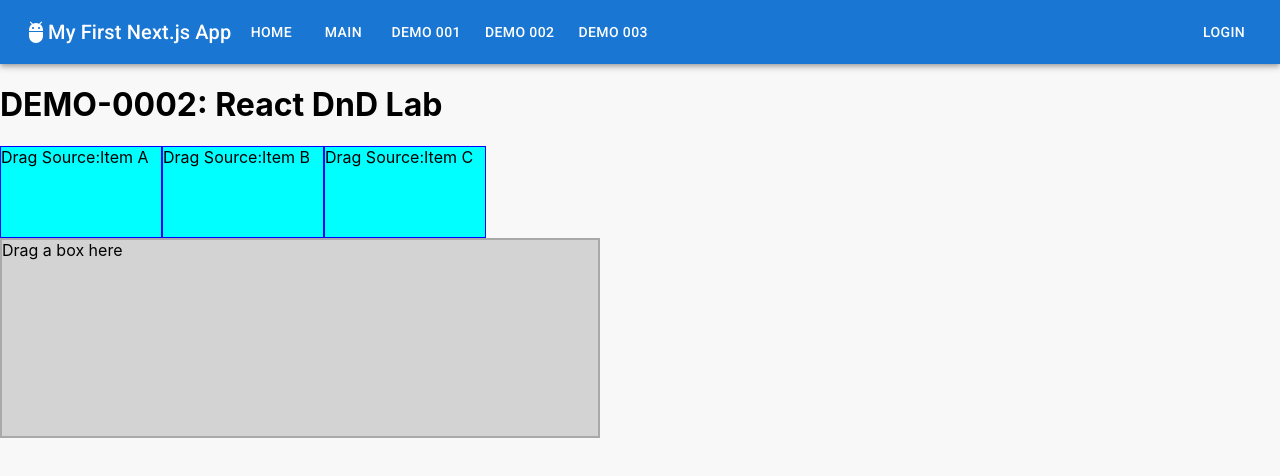
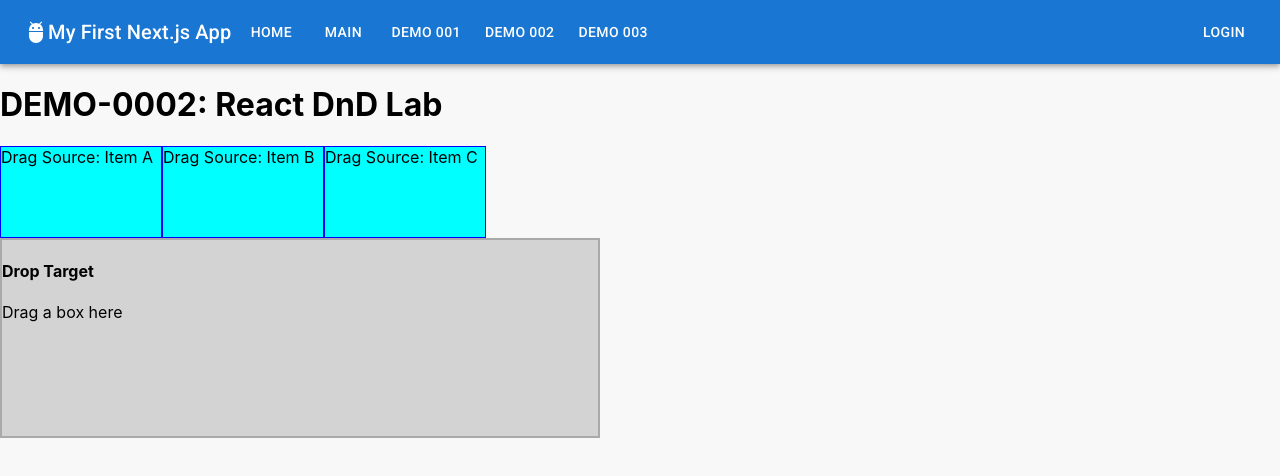
Before and after one commit to relyky/NextJsLab, a Next.js app: page /demo/dm0002 in a window 1280 px wide. Shown: the top 476 px of the page. Built offline with nearby package versions, Linux system fonts and the light colour scheme.

Commit message:
React DnD Practice

```diff
--- a/src/pages/demo/dm0002/Bucket.tsx
+++ b/src/pages/demo/dm0002/Bucket.tsx
@@ -22,18 +22,19 @@ export default (props) => {
     setItemList(itemList => [...itemList, item])
   }
 
-  console.log('Bucket',{ canDrop, isOver })
+  console.log('Bucket', { canDrop, isOver })
   return (
     <div
       className={styles.bucket}
       ref={drop}
       role={'Dustbin'}
-      style={{ backgroundColor: isOver ? 'red' : 'lightgrey' }}
+      style={{ backgroundColor: isOver ? 'greenyellow' : 'lightgrey' }}
     >
+      {canDrop && <span style={{ float: 'right' }}>{`[canDrop]`}</span>}
+      {isOver && <span style={{ float: 'right' }}>{`[isOver]`}</span>}
+      <h4>Drop Target</h4>
       <div>
         {canDrop ? 'Release to drop' : 'Drag a box here'}
-        {canDrop && <span>{`[canDrop]`}</span>}
-        {isOver && <span>{`[isOver]`}</span>}
       </div>
       <div style={{ display: 'flex', flexDirection: 'row', flexWrap: 'wrap' }}>
         {itemList.map((c, idx) =>
--- a/src/pages/demo/dm0002/Stuff.tsx
+++ b/src/pages/demo/dm0002/Stuff.tsx
@@ -17,7 +17,7 @@ export default ({ title }) => {
             {/* This is optional. The dragPreview will be attached to the dragSource by default */}
             {/* The drag ref marks this node as being the "pick-up" node */}
             <div role="Handle" ref={drag} style={{ width: 160, height: 90, verticalAlign: 'middle' }}>
-                Drag Source:{title}
+                Drag Source: {title}
             </div>
         </div>
     )
```
